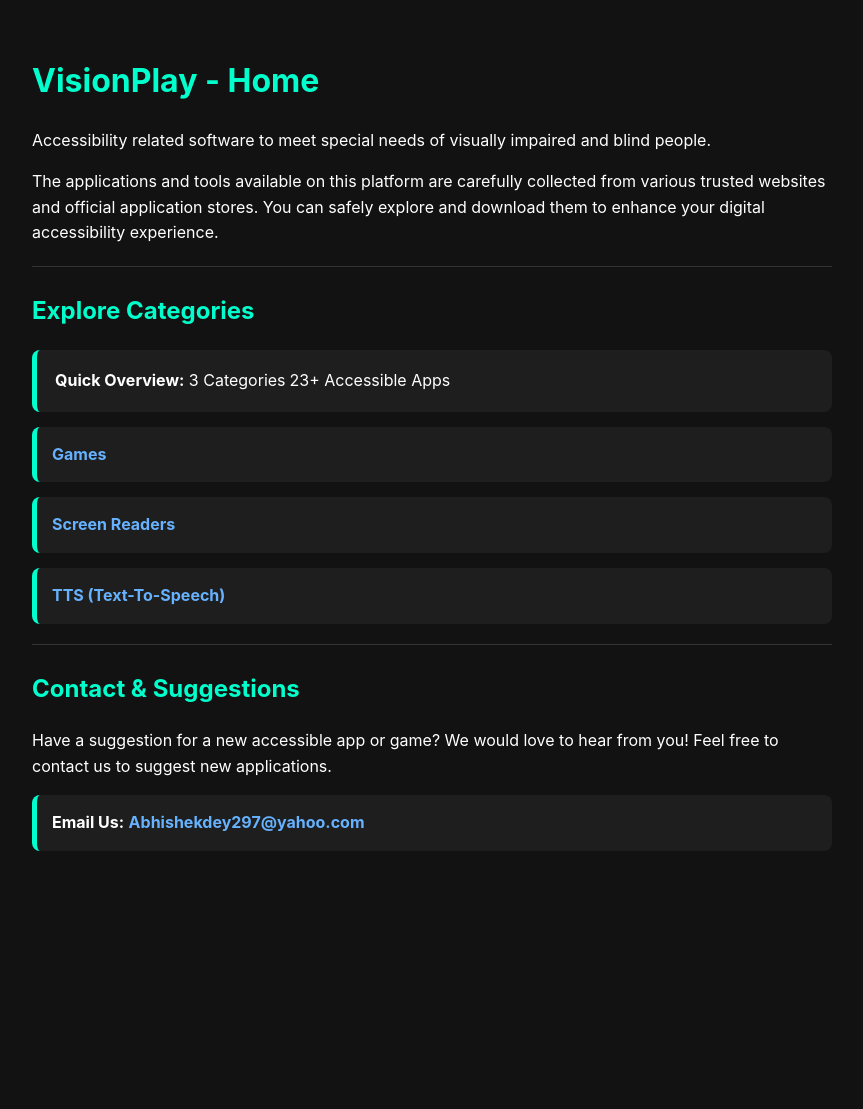
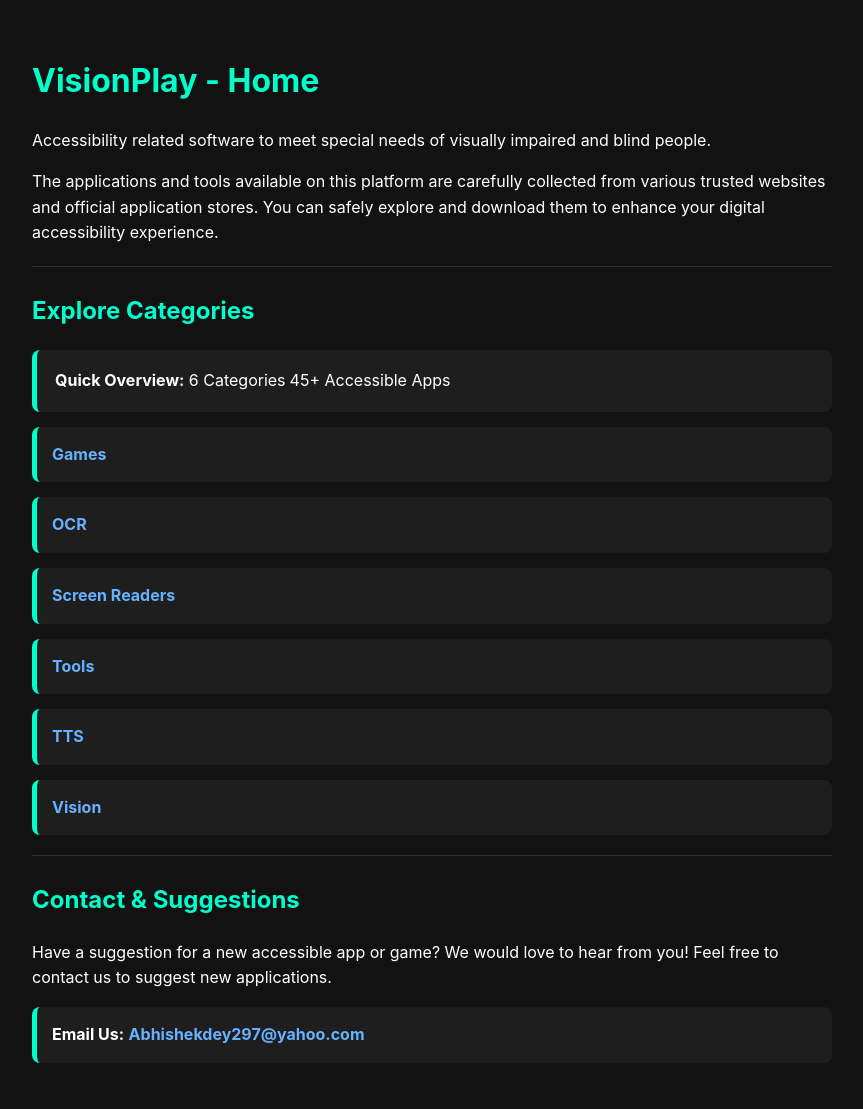
Before and after one commit to abhishekdey-hub/VisionPlay, a Jekyll site: the page built from index.md, in a window 1280 px wide. Shown: the whole page, without its empty margins (208-1071 px from the left). Built offline with Jekyll 4.4.1, drawn with Linux system fonts in a browser that asks for light colours; before the commit the page ends 900 px from its top, so only the background shows below that.

Commit message:
Update index.md

```diff
--- a/index.md
+++ b/index.md
@@ -2,7 +2,7 @@
 layout: default
 title: VisionPlay - Home
 description: Accessibility related software to meet special needs of visually impaired and blind people.
-keywords: accessibility, visually impaired, games, screen readers, tts, Android
+keywords: accessibility, visually impaired, games, screen readers, tts, ocr, tools, vision, Android
 language: en
 ---
 
@@ -16,11 +16,14 @@ The applications and tools available on this platform are carefully collected fr
 
 ## Explore Categories
 
-* **Quick Overview:** 3 Categories | 23+ Accessible Apps
+* **Quick Overview:** 6 Categories | 45+ Accessible Apps
 
 * [Games](games/)
+* [OCR](optical-character-recognition/)
 * [Screen Readers](screen-readers/)
-* [TTS (Text-To-Speech)](tts/)
+* [Tools](tools/)
+* [TTS](text-to-speech/)
+* [Vision](vision/)
 
 ---
 
```
